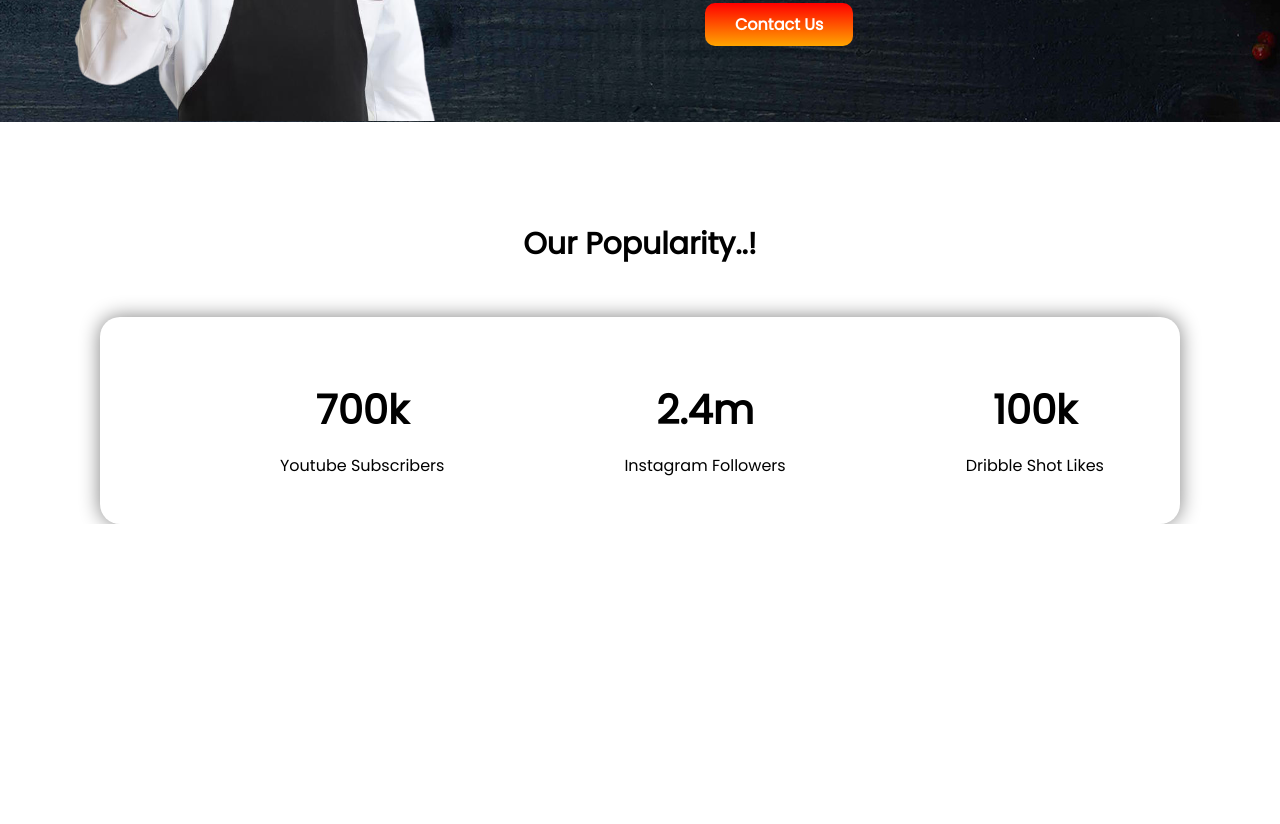
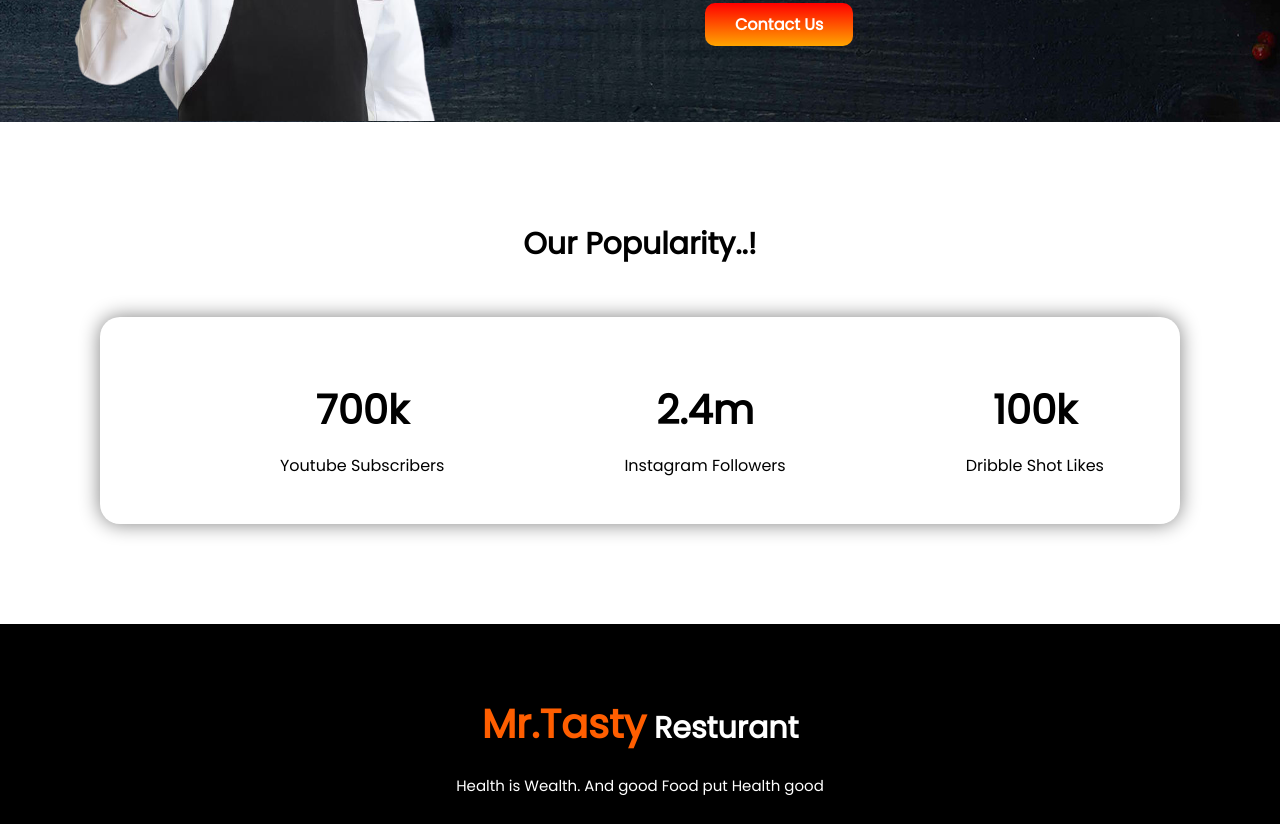
Before and after one commit to asifullesan/my-first-assignment, a plain HTML site: page index.html in a window 1280 px wide. Shown: the part 2146-2970 px from the top of the page. Before the commit the page ends 2670 px from the top, so only its background shows below. Drawn offline with Linux system fonts and the light colour scheme.

Commit message:
footer-section commit

```diff
--- a/index.html
+++ b/index.html
@@ -89,5 +89,11 @@
           </div>
        </div>
     </section>
+    <footer class="footer-area">
+        <div class="footer-title">
+            <h1><span class="text-color"><b>Mr.Tasty</b></span> Resturant</h1>
+            <p>Health is Wealth. And good Food put Health good</p>
+        </div>
+    </footer>
 </body>
 </html>
--- a/style.css
+++ b/style.css
@@ -165,3 +165,20 @@ body{
 .area-item p{
     margin-top: -20px;
 }
+
+
+.footer-area{
+    height: 200px;
+    background-color: black;
+    margin-top: 100px;
+}
+
+.footer-title{
+    font-size: 15px;
+    text-align: center;
+    padding-top: 50px;
+    color: white;
+}
+.text-color{
+    color: rgb(255, 94, 0);
+}
```
